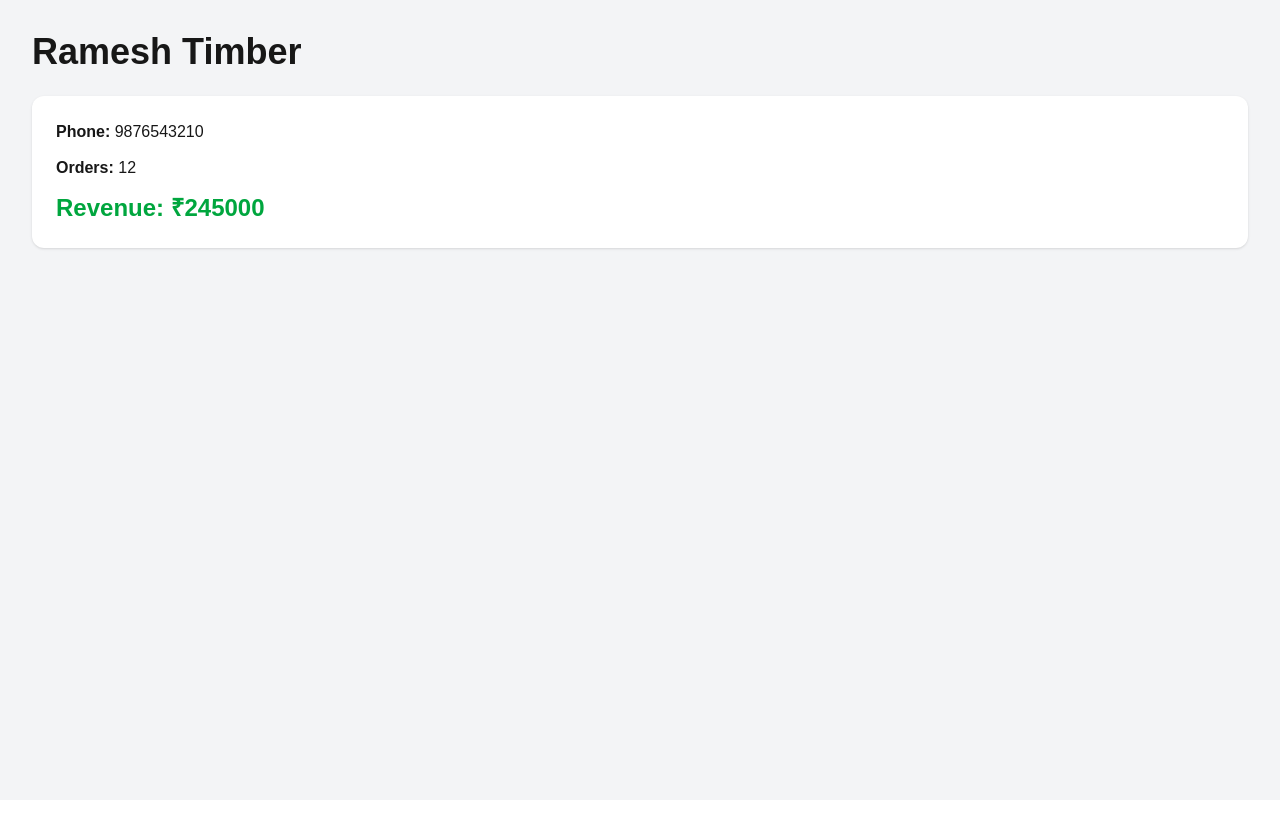
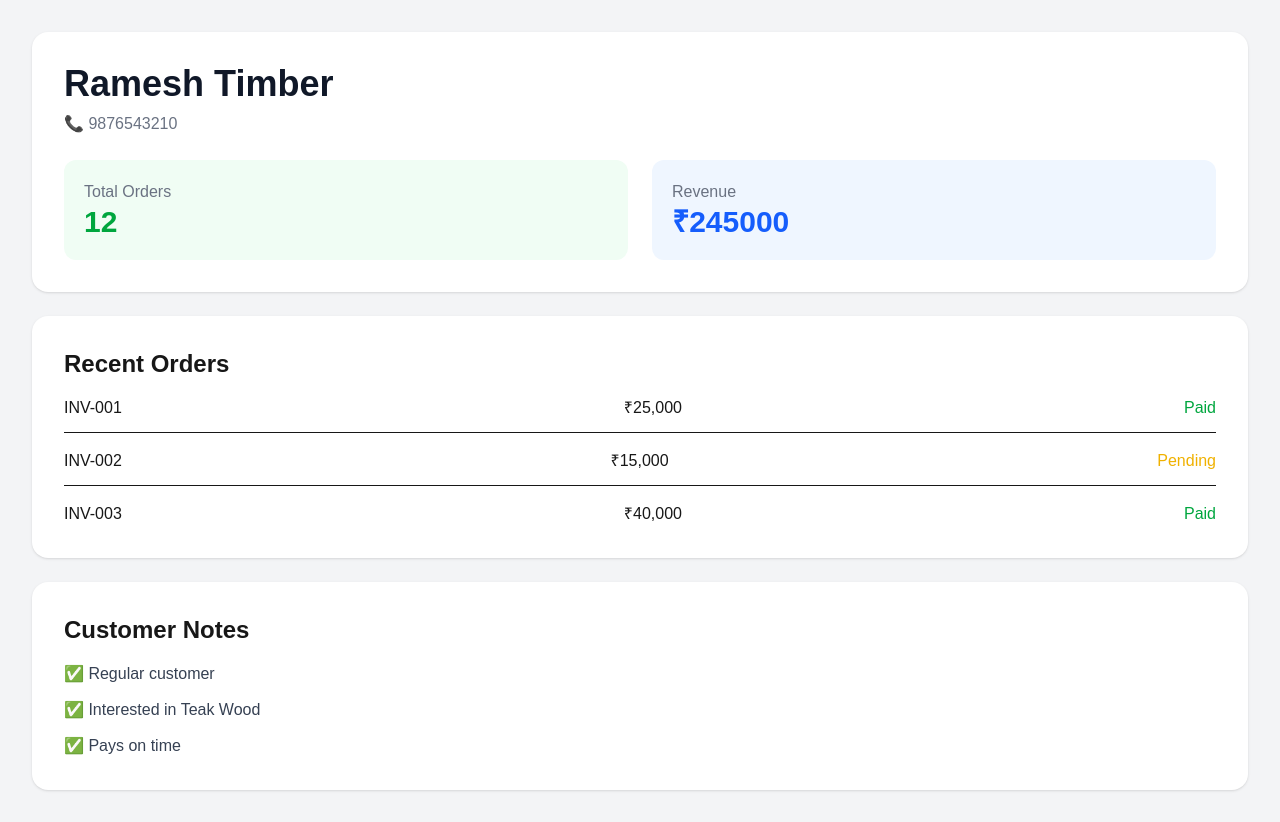
Before and after one commit to yuva10012002/TimberIQ, a Next.js app: page /customers/1 in a window 1280 px wide. Before the commit the page ends 800 px from the top, so only its background shows below. Built offline with nearby package versions, Linux system fonts and the light colour scheme.

Commit message:
Customer CRM Profile Added

```diff
--- a/app/customers/[id]/page.tsx
+++ b/app/customers/[id]/page.tsx
@@ -50,25 +50,111 @@ export default async function CustomerProfile({
     );
   }
 
-  return (
-    <div className="min-h-screen bg-gray-100 p-8">
-      <h1 className="text-4xl font-bold mb-6">
+ return (
+  <div className="min-h-screen bg-gray-100 p-8">
+
+    {/* Customer Header */}
+
+    <div className="bg-white rounded-2xl shadow p-8 mb-6">
+
+      <h1 className="text-4xl font-bold text-gray-900">
         {customer.name}
       </h1>
 
-      <div className="bg-white rounded-xl p-6 shadow">
-        <p>
-          <strong>Phone:</strong> {customer.phone}
-        </p>
+      <p className="text-gray-500 mt-2">
+        📞 {customer.phone}
+      </p>
 
-        <p className="mt-3">
-          <strong>Orders:</strong> {customer.orders}
-        </p>
+      <div className="grid md:grid-cols-2 gap-6 mt-6">
 
-        <p className="mt-3 text-green-600 text-2xl font-bold">
-          Revenue: ₹{customer.revenue}
-        </p>
+        <div className="bg-green-50 p-5 rounded-xl">
+          <h3 className="text-gray-500">
+            Total Orders
+          </h3>
+
+          <p className="text-3xl font-bold text-green-600">
+            {customer.orders}
+          </p>
+        </div>
+
+        <div className="bg-blue-50 p-5 rounded-xl">
+          <h3 className="text-gray-500">
+            Revenue
+          </h3>
+
+          <p className="text-3xl font-bold text-blue-600">
+            ₹{customer.revenue}
+          </p>
+        </div>
+
       </div>
+
     </div>
-  );
+
+    {/* Recent Orders */}
+
+    <div className="bg-white rounded-2xl shadow p-8 mb-6">
+
+      <h2 className="text-2xl font-bold mb-4">
+        Recent Orders
+      </h2>
+
+      <div className="space-y-4">
+
+        <div className="flex justify-between border-b pb-3">
+          <span>INV-001</span>
+          <span>₹25,000</span>
+          <span className="text-green-600">
+            Paid
+          </span>
+        </div>
+
+        <div className="flex justify-between border-b pb-3">
+          <span>INV-002</span>
+          <span>₹15,000</span>
+          <span className="text-yellow-500">
+            Pending
+          </span>
+        </div>
+
+        <div className="flex justify-between">
+          <span>INV-003</span>
+          <span>₹40,000</span>
+          <span className="text-green-600">
+            Paid
+          </span>
+        </div>
+
+      </div>
+
+    </div>
+
+    {/* Customer Notes */}
+
+    <div className="bg-white rounded-2xl shadow p-8">
+
+      <h2 className="text-2xl font-bold mb-4">
+        Customer Notes
+      </h2>
+
+      <ul className="space-y-3 text-gray-700">
+
+        <li>
+          ✅ Regular customer
+        </li>
+
+        <li>
+          ✅ Interested in Teak Wood
+        </li>
+
+        <li>
+          ✅ Pays on time
+        </li>
+
+      </ul>
+
+    </div>
+
+  </div>
+);
 }
```
